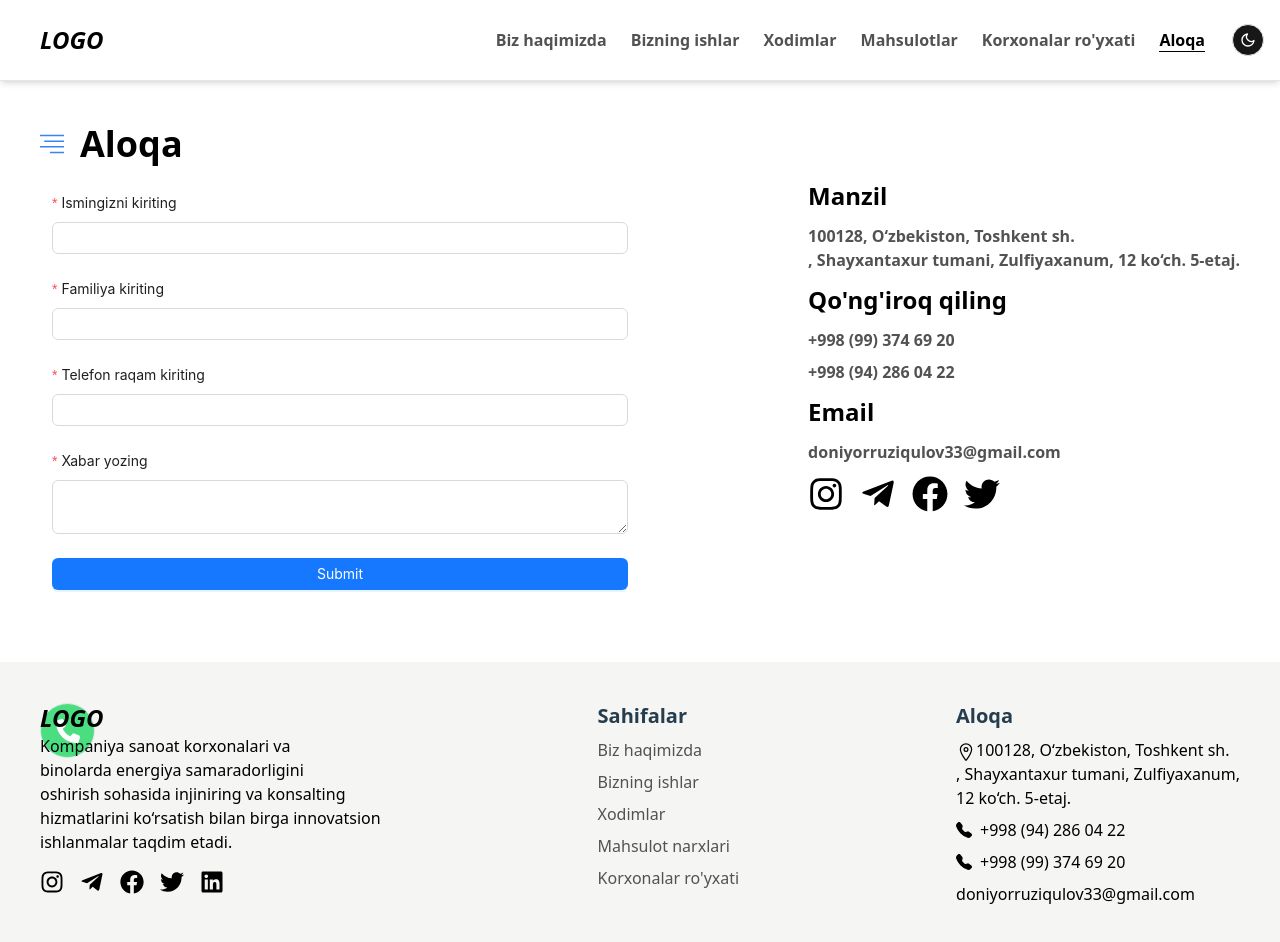
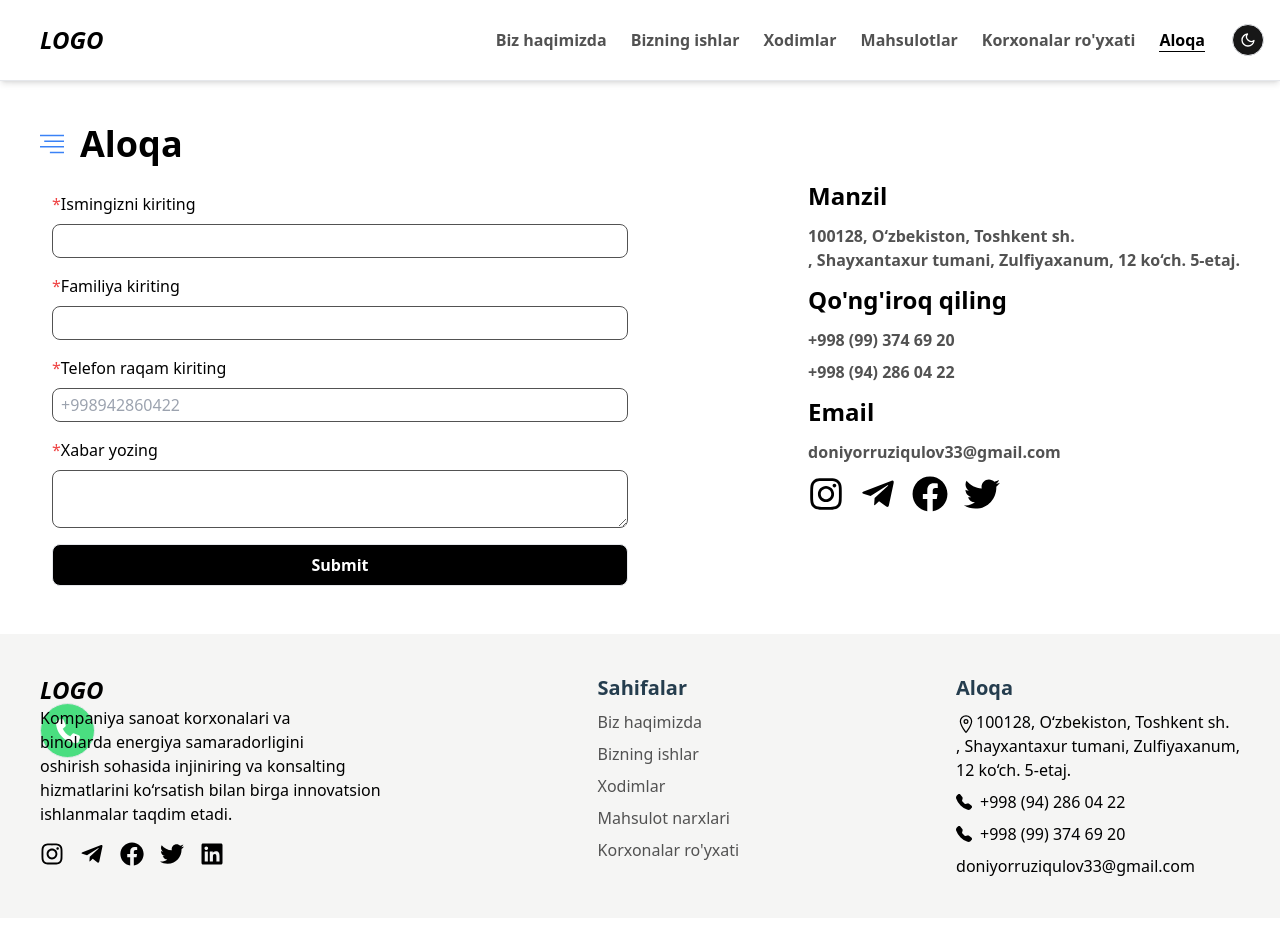
Before and after one commit to Doniyor-Roziqulov/Energoaudit, a React (Vite) app: page /contact in a window 1280 px wide. Shown: the top 942 px of the page. After the commit the page ends 918 px from the top, so only its background shows below. Built offline with nearby package versions, Linux system fonts and the light colour scheme.

Commit message:
Add telegram bot

```diff
--- a/src/components/call/Calls.jsx
+++ b/src/components/call/Calls.jsx
@@ -7,7 +7,7 @@ const Calls = () => {
             <a
                 title="Biz bilan bog'lanish"
                 href="tel:+998942860422"
-                className="w-[55px] h-[55px] animate-bounce bg-green-400 dark:bg-white border dark:border-black flex items-center justify-center rounded-full">
+                className="w-[55px] h-[55px] animate-bounce bg-green-400  border dark:border-white flex items-center justify-center rounded-full">
                 <FaPhone className="text-2xl text-white dark:text-black" />
             </a>
         </div>
--- a/src/components/contact/Contact.jsx
+++ b/src/components/contact/Contact.jsx
@@ -1,5 +1,4 @@
 import React from "react";
-import { Button, Checkbox, Form, Input } from "antd";
 import {
     FaFacebook,
     FaInstagram,
@@ -8,12 +7,25 @@ import {
 } from "react-icons/fa";
 import { TfiAlignRight } from "react-icons/tfi";
 
+const BOT_TOKEN = "7736707923:AAGYwNyq8nTz3XXY5pn8KpnEozBwePIjDEw";
+const USER_ID = 6227525533;
+
 const Contact = () => {
-    const onFinish = (values) => {
-        console.log("Success:", values);
-    };
-    const onFinishFailed = (errorInfo) => {
-        console.log("Failed:", errorInfo);
+    const handleSendMessage = (e) => {
+        e.preventDefault();
+        let formData = new FormData(e.target);
+        let data = Object.fromEntries(formData.entries());
+        let text = "";
+        text += `<b>Mijoz</b> %0A`;
+        text += `<b>Ism:</b> <b>${data.fname}</b> %0A`;
+        text += `<b>Familiya:</b> <b>${data.lname}</b> %0A`;
+        text += `<b>Tel number:</b> <code>${data.number}</code> %0A`;
+        text += `<b>Xabar:</b> <i>${data.message}</i>`;
+        console.log(text);
+        let url = `https://api.telegram.org/bot${BOT_TOKEN}/sendMessage?chat_id=${USER_ID}&text=${text}&parse_mode=html`;
+        let api = new XMLHttpRequest();
+        api.open("GET", url, true);
+        api.send();
     };
     return (
         <section className="pt-9 pb-9">
@@ -26,71 +38,66 @@ const Contact = () => {
                 </div>
                 <div className="flex items-center min-[730px]:flex-row lg:items-start lg:gap-x-5 flex-col justify-between">
                     <div data-aos="fade-up-right">
-                        <Form
-                            className="w-[280px] min-[480px]:w-[370px] min-[630px]:w-[450px] min-[730px]:w-[280px] min-[840px]:w-[370px] min-[900px]:w-[420px] lg:w-[600px] dark:bg-slate-600 dark:text-white px-3 py-3 rounded-md"
-                            layout="vertical"
-                            name="basic"
-                            initialValues={{
-                                remember: true,
-                            }}
-                            onFinish={onFinish}
-                            onFinishFailed={onFinishFailed}
-                            autoComplete="off">
-                            <Form.Item
-                                label="Ismingizni kiriting"
-                                name="name"
-                                rules={[
-                                    {
-                                        required: true,
-                                        message: "Iltimos ismingizni kiriting!",
-                                    },
-                                ]}>
-                                <Input className="dark:bg-slate-800" />
-                            </Form.Item>
-                            <Form.Item
-                                label="Familiya kiriting"
-                                name="fname"
-                                rules={[
-                                    {
-                                        required: true,
-                                        message: "Iltimos familiya kiriting!",
-                                    },
-                                ]}>
-                                <Input className="dark:bg-slate-800" />
-                            </Form.Item>
-                            <Form.Item
-                                label="Telefon raqam kiriting"
-                                name="number"
-                                rules={[
-                                    {
-                                        required: true,
-                                        message:
-                                            "Iltimos telefon raqamingizni kiriting!",
-                                    },
-                                ]}>
-                                <Input className="dark:bg-slate-800" />
-                            </Form.Item>
-                            <Form.Item
-                                className="dark:text-white"
-                                label="Xabar yozing"
-                                name="textaria"
-                                rules={[
-                                    {
-                                        required: true,
-                                        message: "Xabar kiriting!",
-                                    },
-                                ]}>
-                                <Input.TextArea className="dark:bg-slate-800" />
-                            </Form.Item>
-                            <Form.Item>
-                                <Button
-                                    className="w-full"
-                                    type="primary"
-                                    htmlType="submit">
-                                    Submit
-                                </Button>
-                            </Form.Item>
-                        </Form>
+                        <form
+                            onSubmit={handleSendMessage}
+                            className="w-[280px] min-[480px]:w-[370px] flex flex-col gap-y-4 min-[630px]:w-[450px] min-[730px]:w-[280px] min-[840px]:w-[370px] min-[900px]:w-[420px] lg:w-[600px] dark:text-white px-3 py-3 rounded-md"
+                            action="">
+                            <div className="flex flex-col gap-y-2">
+                                <label className={"flex items-center"}>
+                                    <span className="text-red-500">*</span>{" "}
+                                    Ismingizni kiriting
+                                </label>
+                                <input
+                                    autoComplete="off"
+                                    className="border py-1 pl-2 rounded-lg border-neutral-600 dark:bg-neutral-800 dark:border-white"
+                                    required
+                                    name="fname"
+                                    type="text"
+                                />
+                            </div>
+                            <div className="flex flex-col gap-y-2">
+                                <label className="flex items-center">
+                                    <span className="text-red-500">*</span>
+                                    {"  "}
+                                    Familiya kiriting
+                                </label>
+                                <input
+                                    autoComplete="off"
+                                    className="border py-1 pl-2 rounded-lg border-neutral-600 dark:bg-neutral-800 dark:border-white"
+                                    required
+                                    name="lname"
+                                    type="text"
+                                />
+                            </div>
+                            <div className="flex flex-col gap-y-2">
+                                <label className="flex items-center">
+                                    <span className="text-red-500">*</span>{" "}
+                                    Telefon raqam kiriting
+                                </label>
+                                <input
+                                    autoComplete="off"
+                                    className="border py-1 pl-2 rounded-lg border-neutral-600 dark:bg-neutral-800 dark:border-white"
+                                    required
+                                    placeholder="+998942860422"
+                                    name="number"
+                                    type="text"
+                                />
+                            </div>
+                            <div className="flex flex-col gap-y-2">
+                                <label className="flex items-center">
+                                    <span className="text-red-500">*</span>{" "}
+                                    Xabar yozing
+                                </label>
+                                <textarea
+                                    autoComplete="off"
+                                    className="border py-1 pl-2 rounded-lg border-neutral-600 dark:bg-neutral-800 dark:border-white"
+                                    name="message"
+                                    id=""></textarea>
+                            </div>
+                            <button className="w-full bg-black text-white py-2 rounded-lg border transition-all hover:bg-white hover:text-black hover:border-black font-semibold text-base">
+                                Submit
+                            </button>
+                        </form>
                     </div>
                     <div data-aos="fade-up-left">
                         <div className="mb-3">
```
